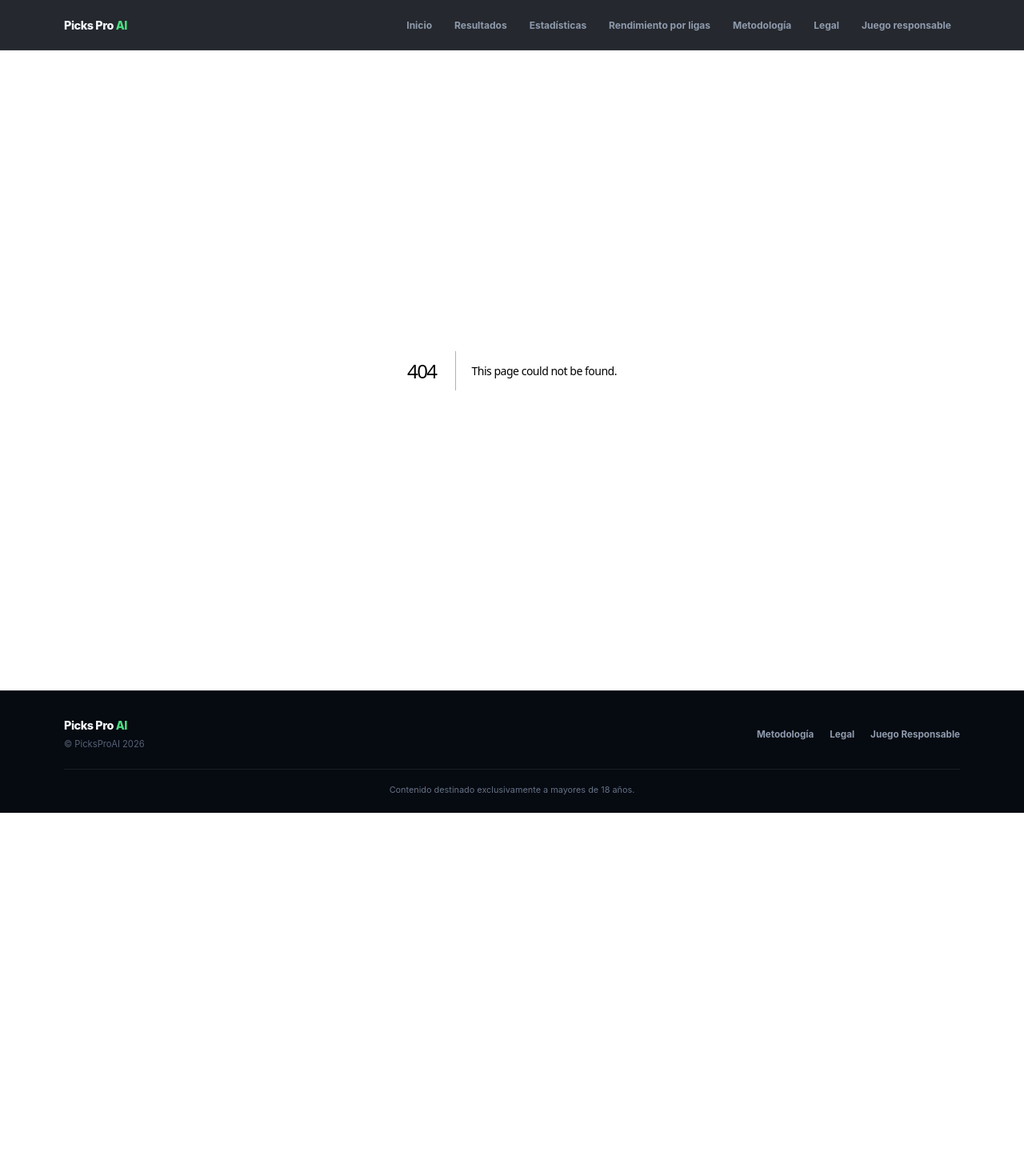
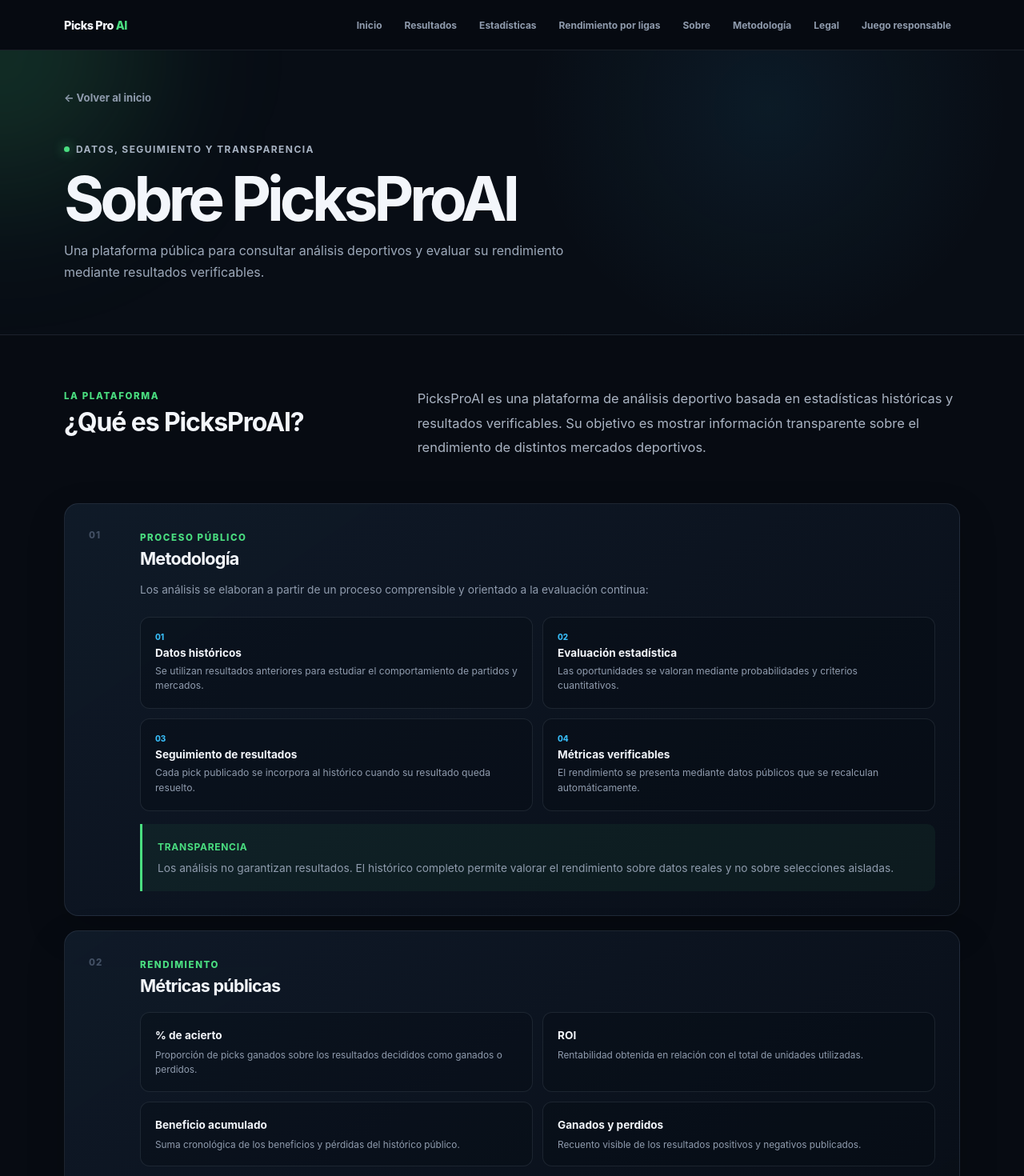
Before and after one commit to magoestrategico-art/picksproai-public, a Next.js app: page /sobre in a window 1280 px wide. Before the commit this address had no page. Shown: the top 1470 px of the page at 80% size. Before the commit the page ends 1016 px from the top, so only its background shows below. Built offline with nearby package versions, Linux system fonts and the light colour scheme.

Commit message:
FASE 21 Sobre PicksProAI

```diff
--- a/src/app/layout.tsx
+++ b/src/app/layout.tsx
@@ -66,6 +66,7 @@
               <Link href="/resultados">Resultados</Link>
               <Link href="/estadisticas">Estadísticas</Link>
               <Link href="/rendimiento-ligas">Rendimiento por ligas</Link>
+              <Link href="/sobre">Sobre</Link>
               <Link href="/metodologia">Metodología</Link>
               <Link href="/legal">Legal</Link>
               <Link href="/juego-responsable">Juego responsable</Link>
--- a/src/app/sitemap.ts
+++ b/src/app/sitemap.ts
@@ -8,6 +8,7 @@
     { url: `${baseUrl}/resultados`, changeFrequency: "daily", priority: 0.9 },
     { url: `${baseUrl}/estadisticas`, changeFrequency: "daily", priority: 0.9 },
     { url: `${baseUrl}/rendimiento-ligas`, changeFrequency: "daily", priority: 0.8 },
+    { url: `${baseUrl}/sobre`, changeFrequency: "monthly", priority: 0.7 },
     { url: `${baseUrl}/metodologia`, changeFrequency: "monthly", priority: 0.7 },
     { url: `${baseUrl}/legal`, changeFrequency: "yearly", priority: 0.4 },
     { url: `${baseUrl}/juego-responsable`, changeFrequency: "yearly", priority: 0.5 },
--- /dev/null
+++ b/src/app/sobre/page.tsx
@@ -0,0 +1,114 @@
+import type { Metadata } from "next";
+import Link from "next/link";
+
+export const metadata: Metadata = {
+  title: { absolute: "Sobre PicksProAI | Análisis Deportivo Basado en Datos" },
+  description: "Conoce cómo funciona PicksProAI, qué estadísticas utiliza y cómo se generan los análisis deportivos publicados en la plataforma.",
+  alternates: { canonical: "/sobre" },
+  openGraph: {
+    title: "Sobre PicksProAI | Análisis Deportivo Basado en Datos",
+    description: "Conoce cómo funciona PicksProAI, sus métricas públicas y su enfoque transparente del análisis deportivo.",
+    url: "/sobre",
+    images: [{ url: "/og-image.png", width: 1200, height: 630, alt: "PicksProAI" }],
+  },
+  twitter: {
+    card: "summary_large_image",
+    title: "Sobre PicksProAI | Análisis Deportivo Basado en Datos",
+    description: "Análisis deportivo basado en estadísticas históricas, métricas públicas y resultados verificables.",
+    images: ["/og-image.png"],
+  },
+};
+
+const leagues = ["España", "Brasil Serie B", "Japón", "Suecia", "Noruega", "China"];
+
+const publicMetrics = [
+  ["% de acierto", "Proporción de picks ganados sobre los resultados decididos como ganados o perdidos."],
+  ["ROI", "Rentabilidad obtenida en relación con el total de unidades utilizadas."],
+  ["Beneficio acumulado", "Suma cronológica de los beneficios y pérdidas del histórico público."],
+  ["Ganados y perdidos", "Recuento visible de los resultados positivos y negativos publicados."],
+];
+
+export default function AboutPage() {
+  return (
+    <main>
+      <header className="page-hero methodology-hero">
+        <div className="hero__glow" />
+        <div className="container page-hero__content">
+          <Link className="back-link" href="/">← Volver al inicio</Link>
+          <span className="eyebrow"><i /> Datos, seguimiento y transparencia</span>
+          <h1>Sobre PicksProAI</h1>
+          <p>Una plataforma pública para consultar análisis deportivos y evaluar su rendimiento mediante resultados verificables.</p>
+        </div>
+      </header>
+
+      <div className="container methodology-content">
+        <section className="methodology-intro" aria-labelledby="about-title">
+          <div>
+            <span className="section-kicker">La plataforma</span>
+            <h2 id="about-title">¿Qué es PicksProAI?</h2>
+          </div>
+          <p>PicksProAI es una plataforma de análisis deportivo basada en estadísticas históricas y resultados verificables. Su objetivo es mostrar información transparente sobre el rendimiento de distintos mercados deportivos.</p>
+        </section>
+
+        <div className="methodology-grid">
+          <section className="methodology-card methodology-card--wide" aria-labelledby="about-method-title">
+            <span className="methodology-card__number">01</span>
+            <div>
+              <span className="section-kicker">Proceso público</span>
+              <h2 id="about-method-title">Metodología</h2>
+              <p>Los análisis se elaboran a partir de un proceso comprensible y orientado a la evaluación continua:</p>
+              <ol className="process-list">
+                <li><strong>Datos históricos</strong><span>Se utilizan resultados anteriores para estudiar el comportamiento de partidos y mercados.</span></li>
+                <li><strong>Evaluación estadística</strong><span>Las oportunidades se valoran mediante probabilidades y criterios cuantitativos.</span></li>
+                <li><strong>Seguimiento de resultados</strong><span>Cada pick publicado se incorpora al histórico cuando su resultado queda resuelto.</span></li>
+                <li><strong>Métricas verificables</strong><span>El rendimiento se presenta mediante datos públicos que se recalculan automáticamente.</span></li>
+              </ol>
+              <div className="methodology-note"><strong>Transparencia</strong><p>Los análisis no garantizan resultados. El histórico completo permite valorar el rendimiento sobre datos reales y no sobre selecciones aisladas.</p></div>
+            </div>
+          </section>
+
+          <section className="methodology-card methodology-card--wide" aria-labelledby="public-metrics-title">
+            <span className="methodology-card__number">02</span>
+            <div>
+              <span className="section-kicker">Rendimiento</span>
+              <h2 id="public-metrics-title">Métricas públicas</h2>
+              <div className="market-method-grid">
+                {publicMetrics.map(([name, description]) => (
+                  <article key={name}><strong>{name}</strong><p>{description}</p></article>
+                ))}
+              </div>
+            </div>
+          </section>
+
+          <section className="methodology-card methodology-card--wide" aria-labelledby="analyzed-leagues-title">
+            <span className="methodology-card__number">03</span>
+            <div>
+              <span className="section-kicker">Cobertura</span>
+              <h2 id="analyzed-leagues-title">Ligas analizadas</h2>
+              <div className="market-method-grid">
+                {leagues.map((league) => (
+                  <article key={league}><strong>{league}</strong><p>Resultados y métricas disponibles en el histórico público.</p></article>
+                ))}
+              </div>
+            </div>
+          </section>
+
+          <section className="methodology-card methodology-card--wide methodology-card--accent" aria-labelledby="explore-title">
+            <span className="methodology-card__number">04</span>
+            <div>
+              <span className="section-kicker">Explorar PicksProAI</span>
+              <h2 id="explore-title">Consulta los datos públicos</h2>
+              <p>Revisa el histórico, analiza las métricas generales o compara el rendimiento de cada competición.</p>
+              <div className="methodology-actions">
+                <Link className="button-link" href="/resultados">Ver resultados</Link>
+                <Link className="button-link button-link--secondary" href="/estadisticas">Ver estadísticas</Link>
+                <Link className="button-link button-link--secondary" href="/rendimiento-ligas">Rendimiento por ligas</Link>
+                <Link className="button-link button-link--secondary" href="/metodologia">Metodología completa</Link>
+              </div>
+            </div>
+          </section>
+        </div>
+      </div>
+    </main>
+  );
+}
```
Also changed, not shown: 1 other file (tests, documents, lock files or other folders).
